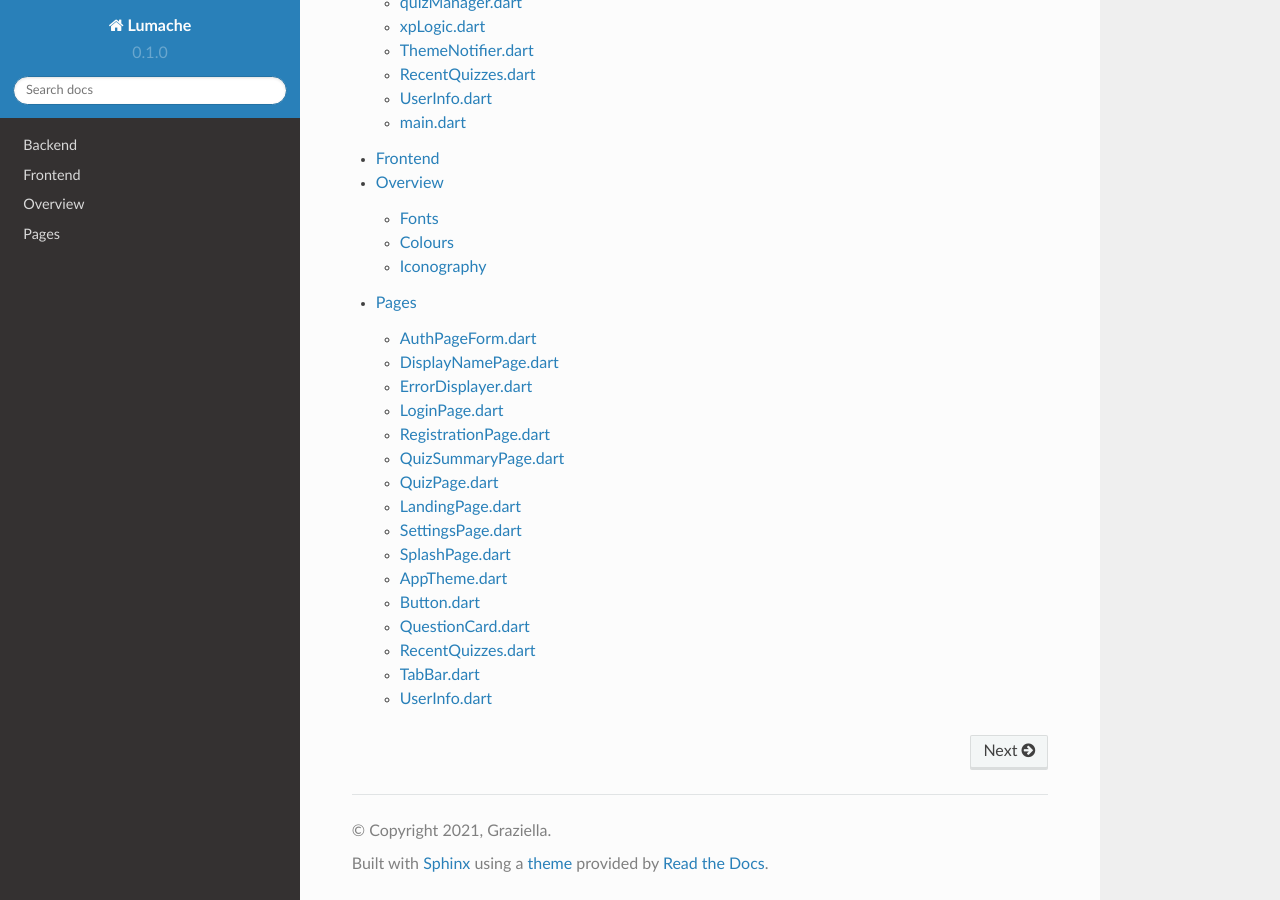
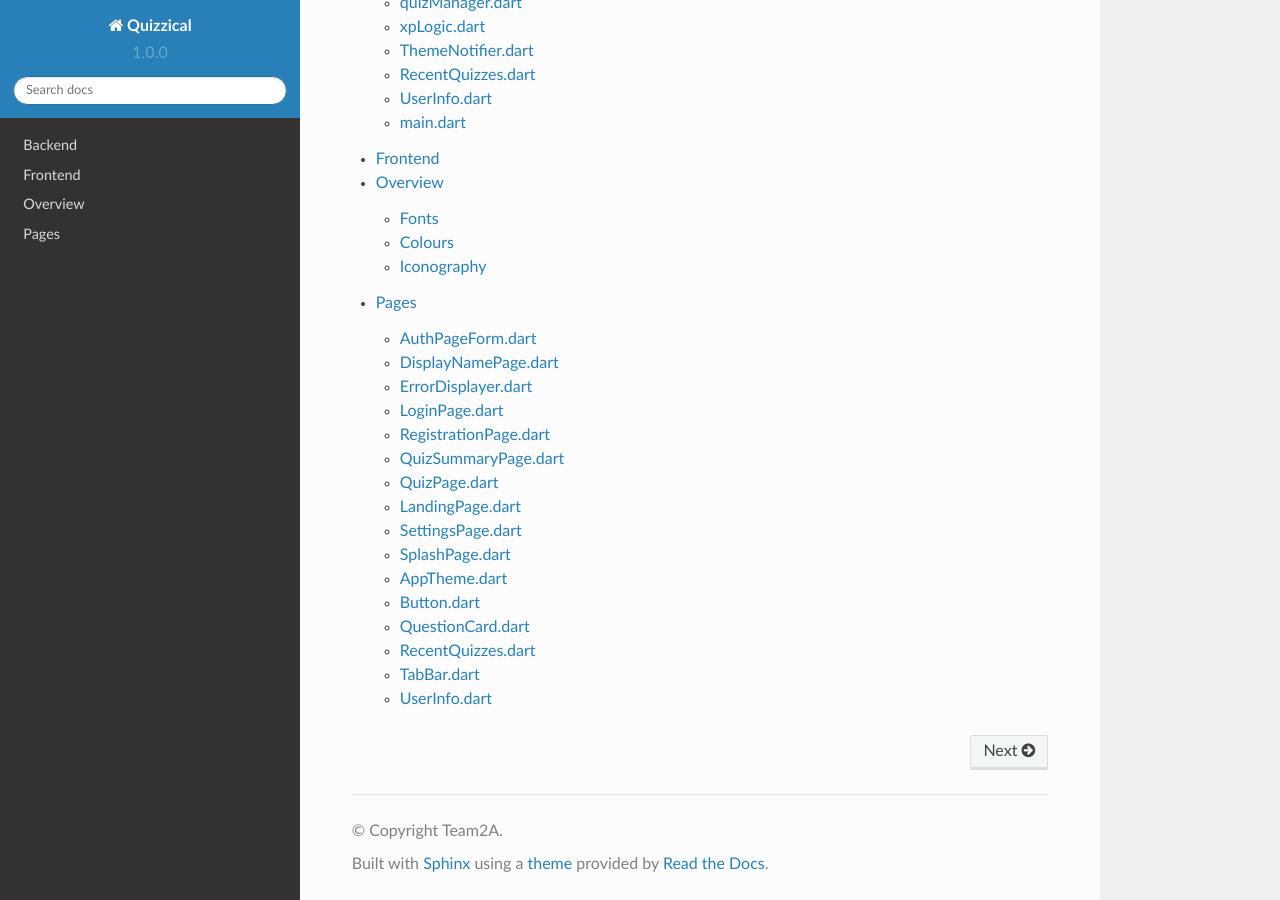
Before and after one commit to SETAP-Education/readthedocs, a Sphinx documentation site: the page built from docs/source/index.rst, in a window 1280 px wide and 900 px high, scrolled down 1558 px. Built offline with Sphinx 7.4.7 and the Read the Docs theme 2.0.0, drawn with Linux system fonts in a browser that asks for light colours.

Commit message:
Update conf.py

```diff
--- a/docs/source/conf.py
+++ b/docs/source/conf.py
@@ -2,12 +2,12 @@
 
 # -- Project information
 
-project = 'Lumache'
-copyright = '2021, Graziella'
-author = 'Graziella'
+project = 'Quizzical'
+copyright = 'Team2A'
+author = 'Team2A'
 
-release = '0.1'
-version = '0.1.0'
+release = '1.0'
+version = '1.0.0'
 
 # -- General configuration
 
```
